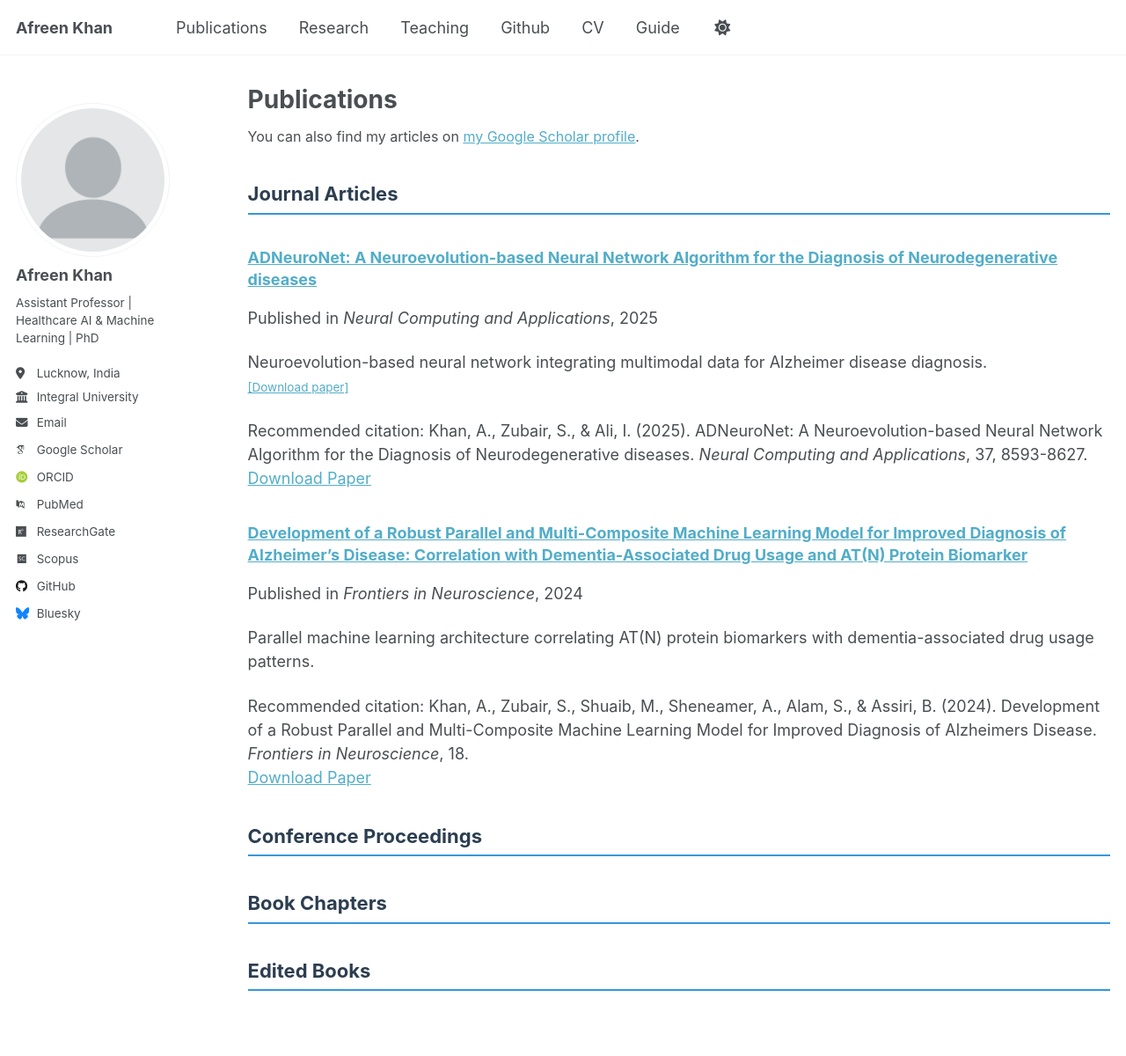
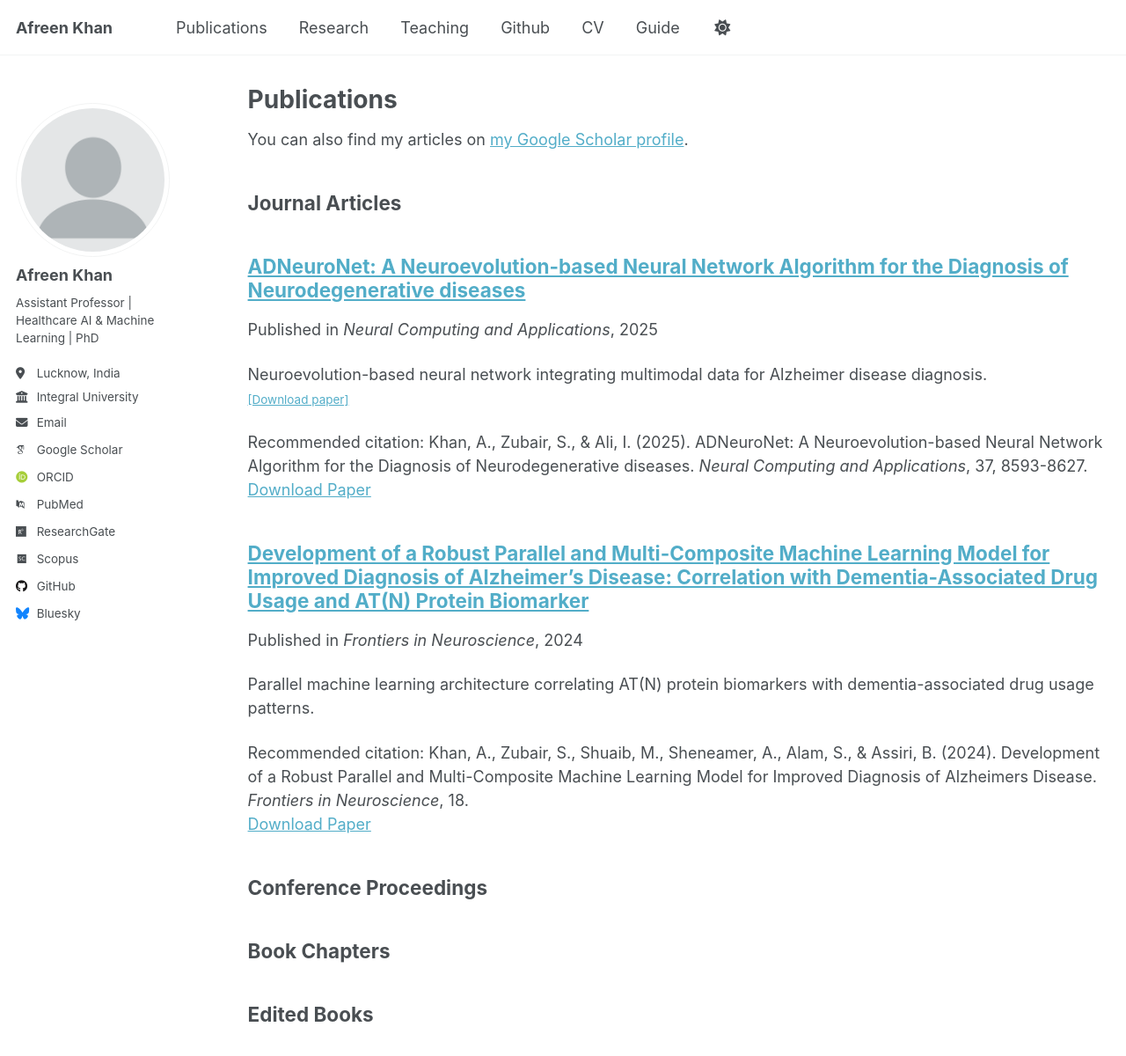
Before and after one commit to afreen-kh/afreen-kh.github.io, a Jekyll site: the page built from _pages/publications.html, in a window 1280 px wide and 1400 px high. Shown: the top 1200 px of the window at 88% size. Built offline with Jekyll 4.4.1, drawn with Linux system fonts in a browser that asks for light colours; some web fonts are replaced; a script that is not in the unit is left out.

Commit message:
Update publications.html

```diff
--- a/_pages/publications.html
+++ b/_pages/publications.html
@@ -5,44 +5,6 @@ permalink: /publications/
 author_profile: true
 ---
 
-<style>
-  .publications-header {
-    font-size: 16px;
-    margin-bottom: 20px;
-  }
-  .publications-stats {
-    font-size: 15px;
-    color: #555;
-    margin-bottom: 30px;
-  }
-  .pub-section-title {
-    font-size: 22px;
-    color: #2c3e50;
-    border-bottom: 2px solid #3498db;
-    padding-bottom: 8px;
-    margin-top: 40px;
-    margin-bottom: 25px;
-  }
-  .archive__item-title {
-    font-size: 18px !important;
-    line-height: 1.4;
-  }
-  .archive__item-excerpt {
-    font-size: 14px;
-  }
-  .archive__item-excerpt small {
-    font-size: 12px !important;
-    color: #3498db;
-  }
-  .page__content p {
-    font-size: 14px;
-  }
-  .page__content h2 {
-    font-size: 20px;
-    margin-top: 30px;
-    color: #2c3e50;
-  }
-</style>
 <p class="publications-header">
   You can also find my articles on <a href="https://scholar.google.com/citations?user=1nYfL-MAAAAJ&hl=en">my Google Scholar profile</a>.
 </p>
```
